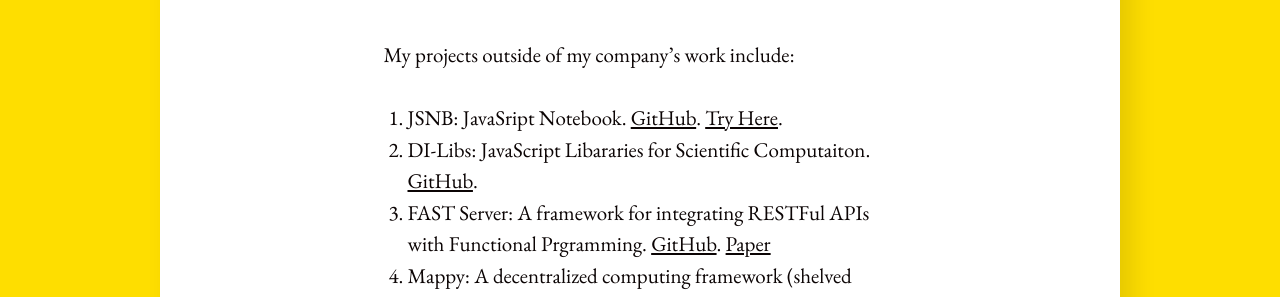
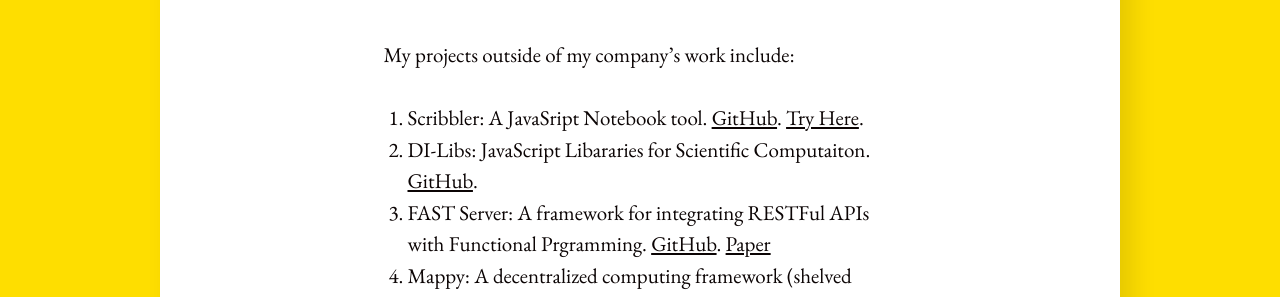
Before and after one commit to gopi-suvanam/gopi-suvanam.github.io, a Jekyll site: the page built from about.md, in a window 1280 px wide. Shown: the part 1006-1303 px from the top of the page. Built offline with Jekyll 4.4.1, drawn with Linux system fonts in a browser that asks for light colours.

Commit message:
Update about.md

```diff
--- a/about.md
+++ b/about.md
@@ -11,7 +12,7 @@
 
 ### Projects
 My projects outside of my company's work include:
-1. JSNB: JavaSript Notebook. [GitHub](https://github.com/gopi-suvanam/jsnb). [Try Here](https://gopi-suvanam.github.io/jsnb/).
+1. Scribbler: A JavaSript Notebook tool. [GitHub](https://github.com/gopi-suvanam/jsnb). [Try Here](/jsnb/).
 2. DI-Libs: JavaScript Libararies for Scientific Computaiton. [GitHub](https://github.com/gopi-suvanam/jsnb).
 3. FAST Server: A framework for integrating RESTFul APIs with Functional Prgramming. [GitHub](https://github.com/gopi-suvanam/fast). [Paper](https://arxiv.org/abs/1607.05075)
 4. Mappy: A decentralized computing framework (shelved for the timebeing): [GitHub](https://github.com/gopi-suvanam/node)
```
Also changed, not shown: other parts of about.md (+1 -0 lines).
